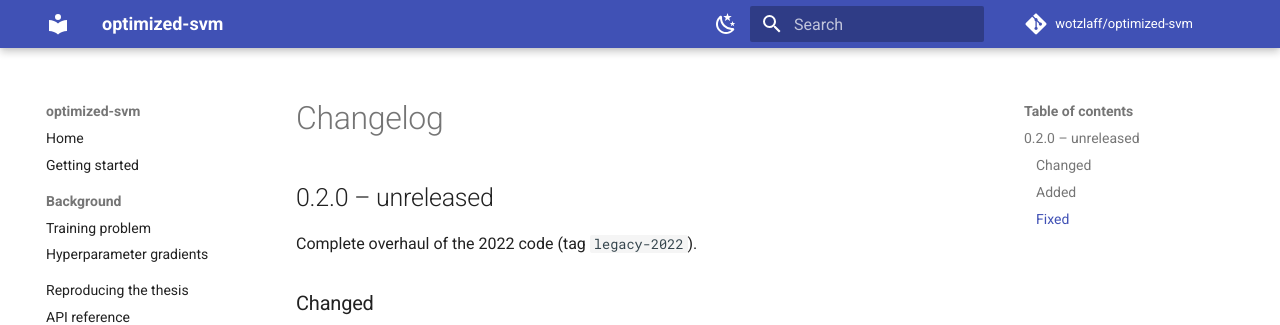
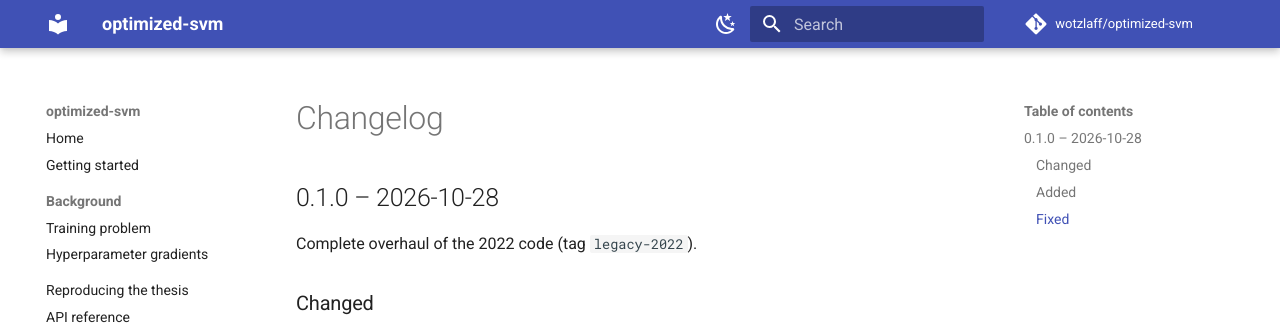
Before and after one commit to wotzlaff/optimized-svm, an MkDocs documentation site: the page built from docs/changelog.md, in a window 1280 px wide and 926 px high. Shown: the top 325 px of the window. Built offline with MkDocs 1.6.1 and Material for MkDocs 9.7.7, drawn with Linux system fonts in a browser that asks for light colours; comment, search, counter and statistics services are not loaded.

Commit message:
Prepare release 0.1.0: version, changelog, release workflow, CI without source build of smo-solver
Co-Authored-By: Claude Sonnet 5.5 <noreply@anthropic.com>

```diff
--- a/docs/changelog.md
+++ b/docs/changelog.md
@@ -1,6 +1,6 @@
 # Changelog
 
-## 0.2.0 – unreleased
+## 0.1.0 – 2026-10-28
 
 Complete overhaul of the 2022 code (tag `legacy-2022`).
 
--- a/pyproject.toml
+++ b/pyproject.toml
@@ -4,7 +4,7 @@ build-backend = "hatchling.build"
 
 [project]
 name = "optimized-svm"
-version = "0.2.0.dev0"
+version = "0.1.0"
 description = "Support vector machines with hyperparameters optimized by exact gradients (implicit function theorem)"
 readme = "README.md"
 license = "BSD-3-Clause"
--- a/src/optimized_svm/__init__.py
+++ b/src/optimized_svm/__init__.py
@@ -17,7 +17,7 @@ from .losses import (
 from .problem import TrainingProblem
 from .training import Solution, newton, train
 
-__version__ = "0.2.0.dev0"
+__version__ = "0.1.0"
 
 __all__ = [
     "ApproxPoissonLoss",
```
Also changed, not shown: CHANGELOG.md (+1 -1 lines), 3 other files.
